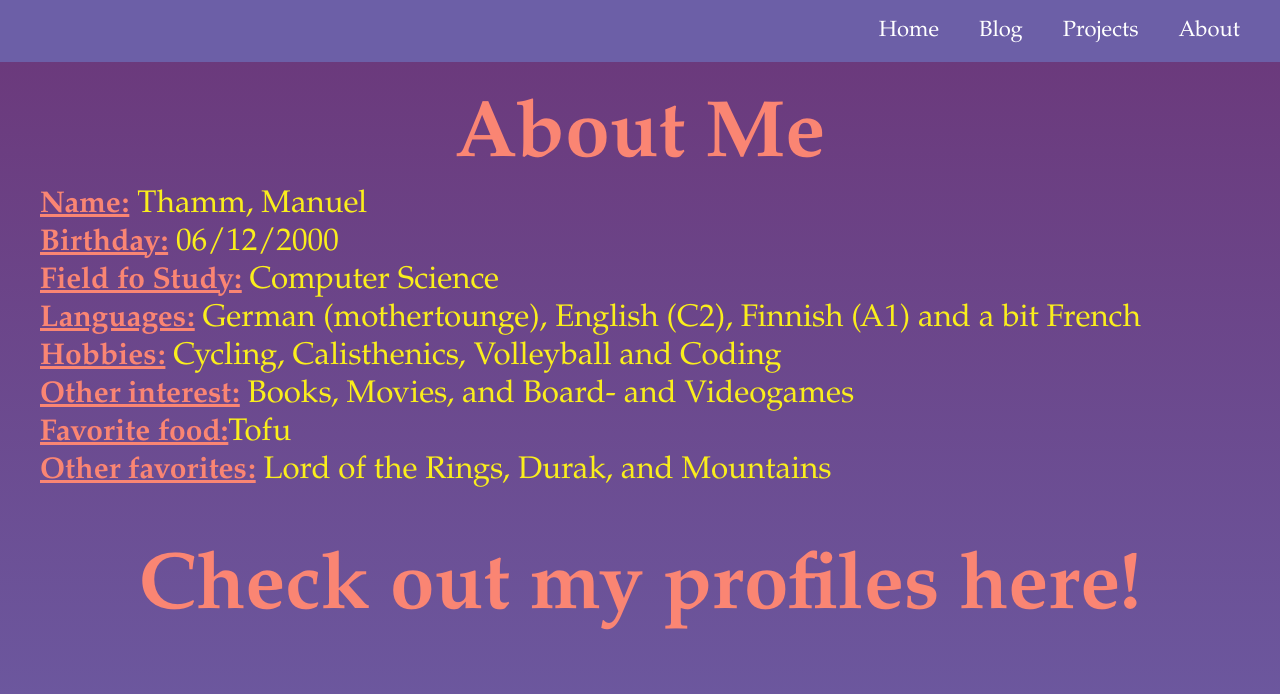
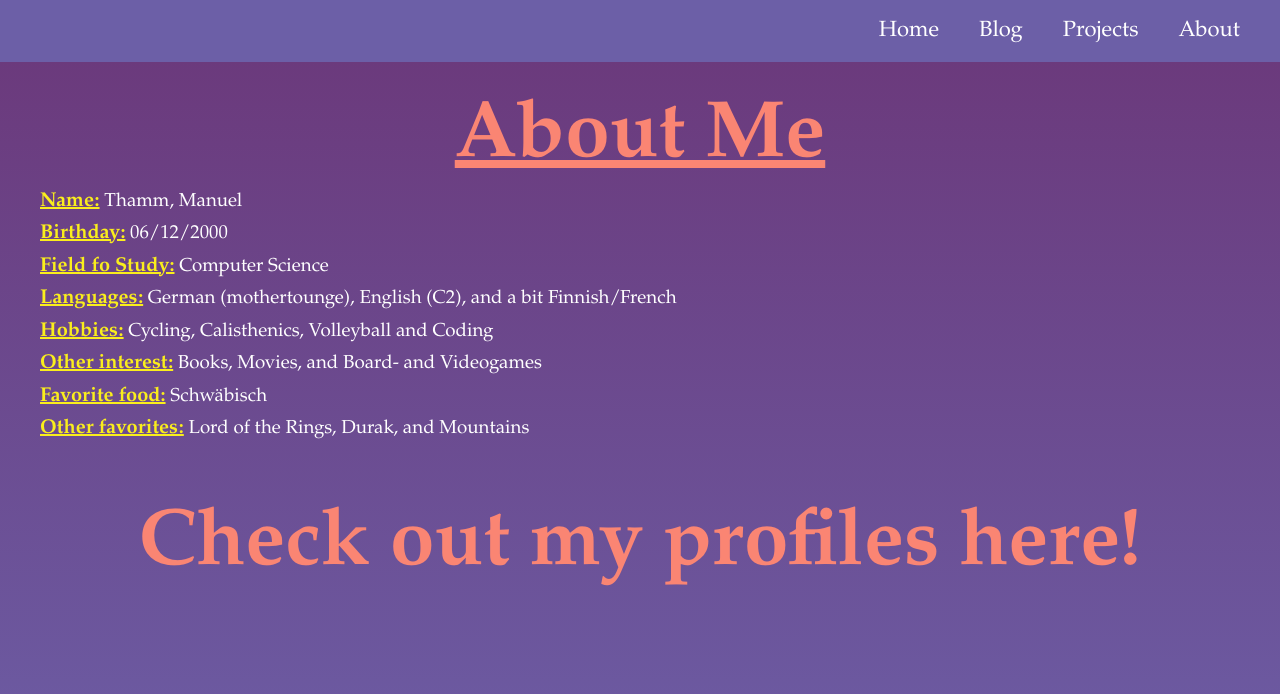
Before and after one commit to Boggar/manuel.thamm, a plain HTML site: page contact.html in a window 1280 px wide. Shown: the top 694 px of the page. Drawn offline with Linux system fonts and the light colour scheme.

Commit message:
Added to contact.html and blog.html + css

```diff
--- a/blog.css
+++ b/blog.css
@@ -48,16 +48,13 @@
     flex-direction: column;
 }
 
-ul {
-    list-style: none;
-}
-
 li a {
     display: block;
     font-size: 2.2rem;
     text-decoration: none;
     padding: 1.8rem 2rem;
     color: white;
+    width: 95%;
 }
 
 li a:hover {
@@ -80,13 +77,5 @@ li a:active {
     font-size: 8rem;
     color: var(--color4);
     text-align: center;
+    text-decoration: underline;
 }
-
-.list {
-    list-style: circle;
-    color: black;
-}
-
-.list li {
-    color: var(--contrast);
-}
--- a/contact.css
+++ b/contact.css
@@ -82,12 +82,14 @@ li a:active {
     font-size: 8rem;
     color: var(--color4);
     text-align: center;
+    text-decoration: underline;
 }
 
 #list {
-    font-size: 5rem;
+    font-size: 3rem;
+    line-height: 105%;
     text-align: left;
-    color: var(--contrast);
+    color: white;
 }
 
 #list li {
@@ -96,9 +98,9 @@ li a:active {
 
 #list li span {
     font-weight: bold;
-    font-size: 3rem;
+    font-size: 2rem;
     text-decoration: underline;
-    color: var(--color4);
+    color: var(--contrast);
 }
 
 #contact {
--- a/contact.html
+++ b/contact.html
@@ -31,8 +31,8 @@
             <li><span>Birthday:</span> 06/12/2000</li>
             <li><span>Field fo Study:</span> Computer Science</li>
             <li>
-              <span>Languages:</span> German (mothertounge), English (C2),
-              Finnish (A1) and a bit French
+              <span>Languages:</span> German (mothertounge), English (C2), and a
+              bit Finnish/French
             </li>
             <li>
               <span>Hobbies:</span> Cycling, Calisthenics, Volleyball and Coding
@@ -41,7 +41,7 @@
               <span>Other interest:</span> Books, Movies, and Board- and
               Videogames
             </li>
-            <li><span>Favorite food:</span>Tofu</li>
+            <li><span>Favorite food:</span> Schwäbisch</li>
             <li>
               <span>Other favorites:</span> Lord of the Rings, Durak, and
               Mountains
```
Also changed, not shown: blog.html (+7 -0 lines).
